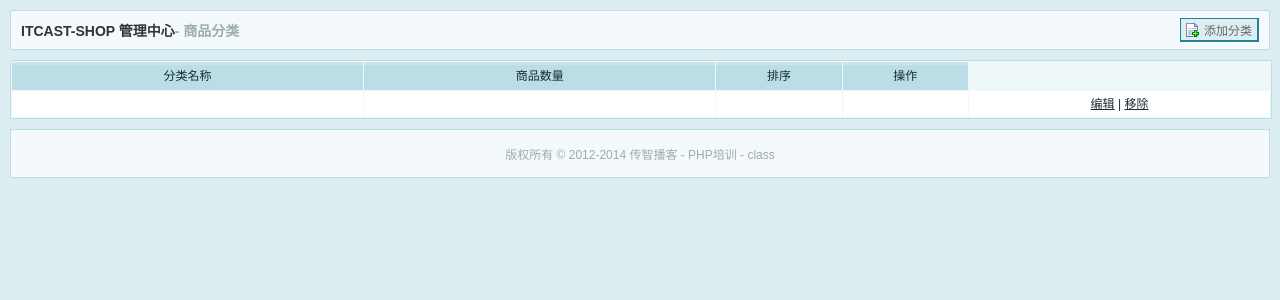
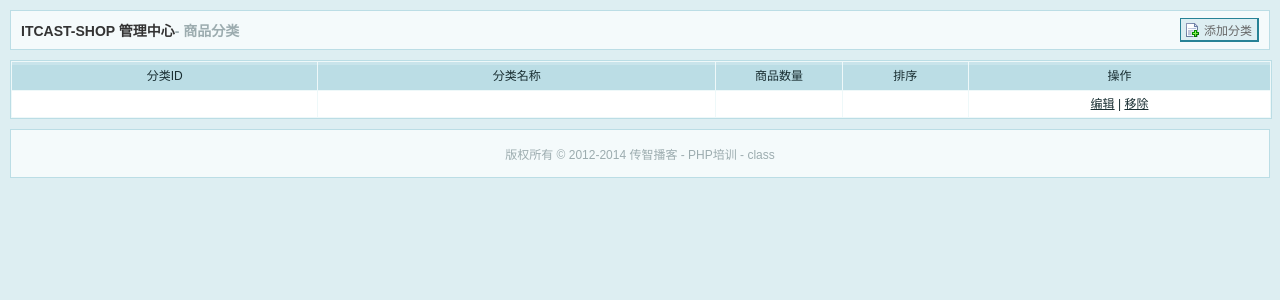
Before and after one commit to miaoposs/myshop, a PHP site: page /admin/templates/category_list.html in a window 1280 px wide. Shown: the top 300 px of the page. Run offline with PHP 8.4, Linux system fonts and the light colour scheme.

Commit message:
删除了无用的test文件夹，并修改了商品分类管理、商品管理的类文件，配置文件和商品分类前台文件

```diff
--- a/admin/includes/category.class.php
+++ b/admin/includes/category.class.php
@@ -20,8 +20,6 @@
 		 * @param3 integer  level       标志当前递归层，同时也标志了该层商品的级别，默认为0；
 		 * @return array    ret         返回分类后的数组;
 		 */
-
-
 		public function noLimitCategory($categories,$parent_id=0,$level=0)
 		{
 			static $ret = array();
--- a/admin/includes/goods.class.php
+++ b/admin/includes/goods.class.php
@@ -36,8 +36,8 @@ class goods extends DB{
 
 
 	/**
-	* 获得商品(或回收站商品)的数量
-	*/
+	 * 获得商品(或回收站商品)的数量
+	 */
 	public function getCounts($choose)
 	{
 		switch ($choose) {
--- a/admin/includes/ini.php
+++ b/admin/includes/ini.php
@@ -27,6 +27,8 @@
 	@ini_set('error_reporting', E_ALL);
 	@ini_set('display_errors', 1);
 
+	session_start();
+
 	//引入公共函数
 	include_once  ADMIN_INC.'/functions.php';
 
--- a/admin/templates/category_list.html
+++ b/admin/templates/category_list.html
@@ -22,6 +22,7 @@
 
 <table width="100%" cellspacing="1" cellpadding="2" id="list-table">
   <tr>
+    <th>分类ID</th>
     <th>分类名称</th>
     <th>商品数量</th>
     <th>排序</th>
```
